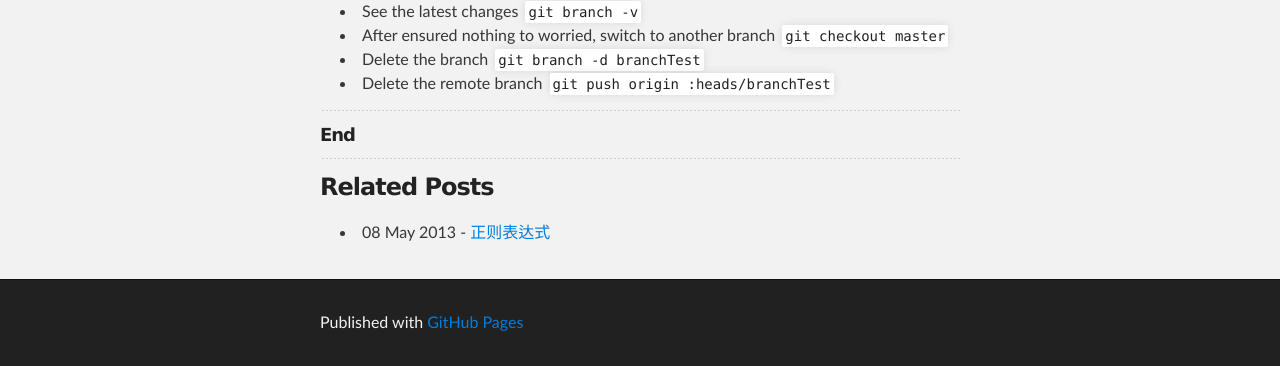
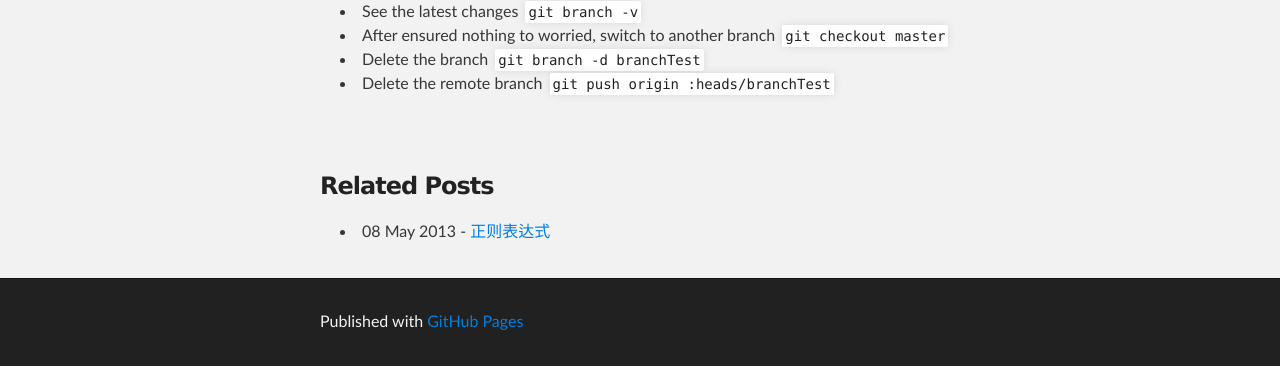
Before and after one commit to Siduzy/Blog, a Jekyll site: the page built from _posts/2013-05-08-Git-Basic-0.html, in a window 1280 px wide and 900 px high, scrolled down 2408 px. Shown: the part 531-897 px from the top of the window. Built offline with Jekyll 4.4.1, drawn with Linux system fonts in a browser that asks for light colours.

Commit message:
update css

```diff
--- a/_layouts/post.html
+++ b/_layouts/post.html
@@ -8,9 +8,8 @@ layout: default
       {{ page.date | date: "%b %d, %Y" }}
 </info>
 <div class="body">{{ content }}</div>
-<hr/>
-<h5>End</h5>
-<hr/>
+<br/>
+<br/>
 <nav id="related">
   <h3>Related Posts</h3>
   <ul class="body">
```
